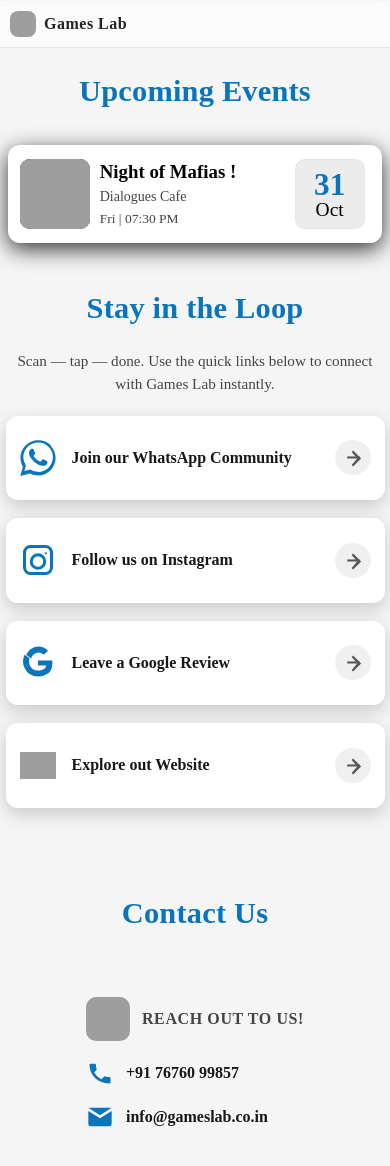
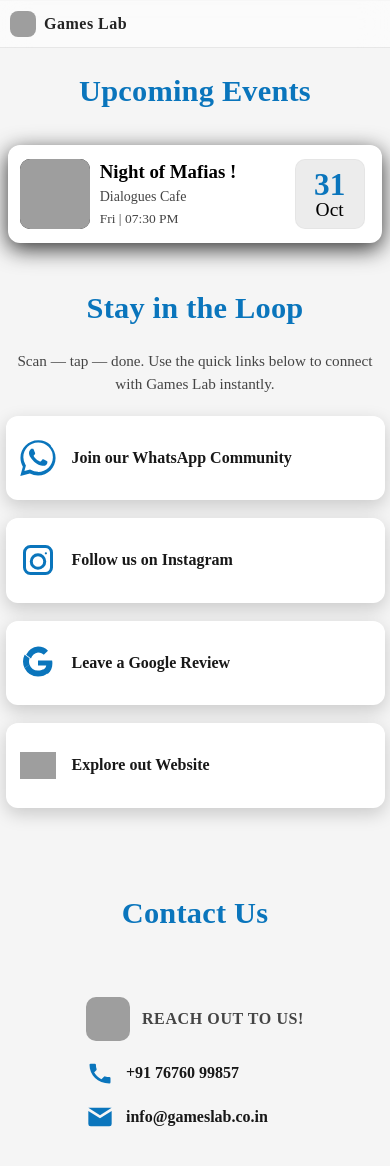
Before and after one commit to gameslabbangalore-maker/website, a Jekyll site: the page built from qr-landing.html, in a window 390 px wide and 1195 px high. Shown: the top 1166 px of the window. Built offline with Jekyll 4.4.1, drawn with Linux system fonts in a browser that asks for light colours; grey boxes are pictures that could not be loaded.

Commit message:
Remove arrows from QR quick-action cards

```diff
--- a/assets/css/qr-landing.css
+++ b/assets/css/qr-landing.css
@@ -102,26 +102,6 @@
   flex:1 1 auto;
 }
 
-.qr-action-arrow{
-  width:clamp(32px,9vw,44px);
-  height:clamp(32px,9vw,44px);
-  border-radius:50%;
-  background:transparent;
-  display:flex;
-  align-items:center;
-  justify-content:center;
-  flex-shrink:0;
-  color:var(--muted);
-}
-
-.qr-action-arrow svg{
-  width:clamp(22px,6.4vw,26px);
-  height:clamp(22px,6.4vw,26px);
-  display:block;
-  transform:translateX(2px);
-  opacity:.88;
-}
-
 .qr-landing .contact-list .row:nth-child(3),
 .qr-landing .contact-list .row:nth-child(4){
   display:none;
@@ -170,7 +150,4 @@
     box-shadow:0 6px 18px rgba(0,0,0,.18);
   }
 
-  .qr-action-arrow{
-    background:rgba(0,0,0,.06);
-  }
 }
--- a/qr-landing.html
+++ b/qr-landing.html
@@ -72,9 +72,6 @@
               {% endcase %}
             </span>
             <span class="qr-action-label">{{ link.label }}</span>
-            <span class="qr-action-arrow" aria-hidden="true">
-              <svg viewBox="0 0 24 24"><path fill="currentColor" d="M9.29 6.71 10.71 5.3 18.42 13l-7.71 7.71-1.42-1.42L14.58 13Z"/><path fill="currentColor" d="M5 11h12v2H5z"/></svg>
-            </span>
           </a>
         {% endfor %}
       </div>
```
